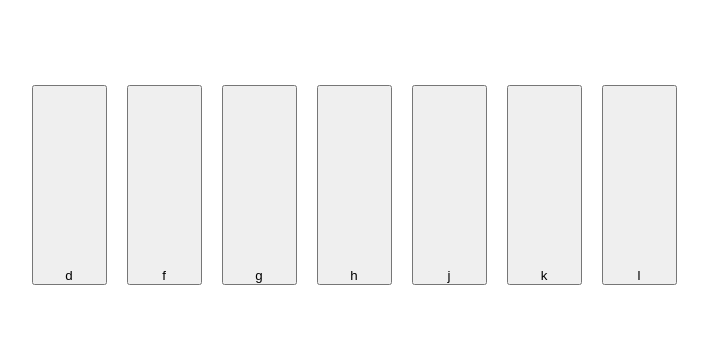
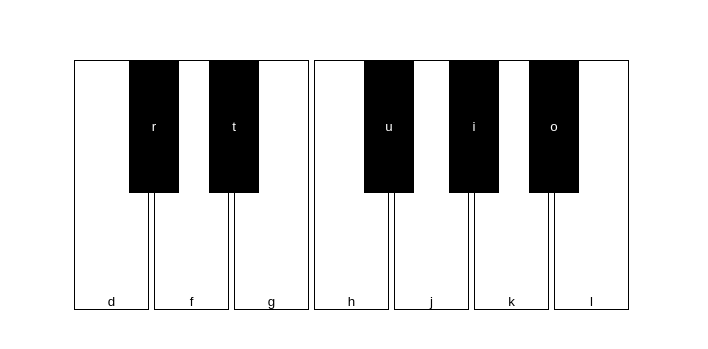
Before and after one commit to imgeorge1/piano, a plain HTML site: page index.html in a window 1280 px wide. Shown: the part 215-564 px from the top of the page, without its empty margins (286-994 px from the left). Drawn offline with Linux system fonts and the light colour scheme.

Commit message:
add black tiles

```diff
--- a/index.html
+++ b/index.html
@@ -7,24 +7,25 @@
     <link rel="stylesheet" href="style.css">
 </head>
 <body>
+<div class="container">
+    <div class="set">
+        <!-- White Keys -->
+        <button class="key do">d</button>
+        <button class="key re">f</button>
+        <button class="key mi">g</button>
+        <button class="key fa">h</button>
+        <button class="key sol">j</button>
+        <button class="key la">k</button>
+        <button class="key si">l</button>
 
-    <div class="set">
-
-        <button class="key do">d</button>
-
-        <button class="key re">f</button>
-
-        <button class="key mi">g</button>
-
-        <button class="key fa">h</button>
-
-        <button class="key sol">j</button>
-
-        <button class="key la">k</button>
-
-        <button class="key si">l</button>
+        <!-- Black Keys (Flats) -->
+        <button class="flat re black">r</button>
+        <button class="flat mi black">t</button>
+        <button class="flat sol black">u</button>
+        <button class="flat la black">i</button>
+        <button class="flat si black">o</button>
     </div>
-
-    <script src="index.js"></script>
+</div>
+<script src="index.js"></script>
 </body>
 </html>
--- a/style.css
+++ b/style.css
@@ -1,26 +1,52 @@
-*{
+* {
     margin: 0;
     padding: 0;
 }
 
-.set{
+.container {
     width: 100%;
-    height: 100vh;
+    height: 100%;
+    position: absolute;
+    top: 0;
+    left: 0;
     display: flex;
     justify-content: center;
     align-items: center;
-    gap: 20px;
 }
 
-.key{
-    height: 200px;
+.set {
+    position: relative; /* Parent div should be relative for absolute positioning of keys */
+    display: flex;
+    justify-content: center;
+    align-items: center;
+}
+
+.key {
+    height: 250px;
     width: 75px;
     display: flex;
     justify-content: center;
-    align-items: end;
+    align-items: flex-end;
+    background-color: white;
+    border: 1px solid black;
+    position: relative; /* Keep white keys relative */
+    margin-right: 5px; /* Add space between the white keys */
 }
 
-.pressed {
-    box-shadow: 0 3px 4px 0 #DBEDF3;
-    opacity: 0.5;
-  }
+.flat {
+    height: 133px;
+    width: 50px;
+    color: white;
+    background-color: black;
+    border: none;
+    position: absolute;
+    z-index: 1;
+}
+
+/* Positioning black keys (flat keys) over white keys */
+.flat.re { left: 55px; }
+.flat.mi { left: 135px; }
+.flat.sol { left: 290px; }
+.flat.la { left: 375px; }
+.flat.si { left: 455px; }
+.black{ top: 0; }
```
